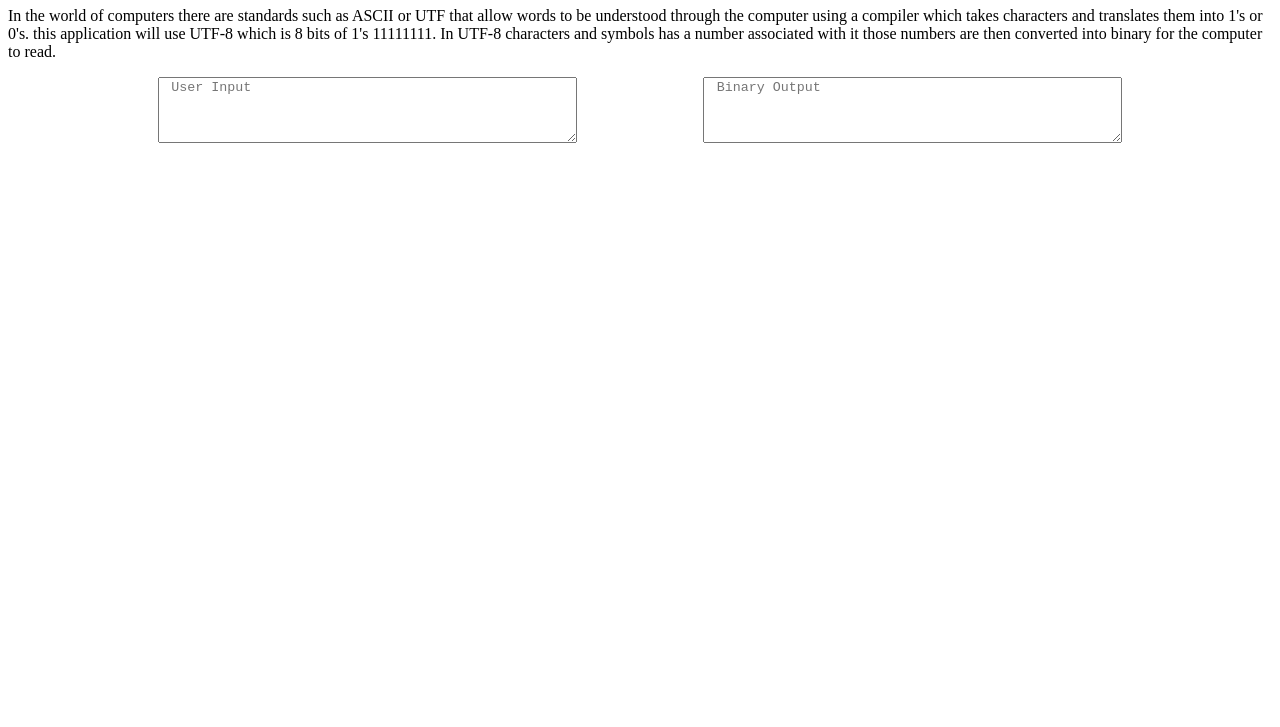
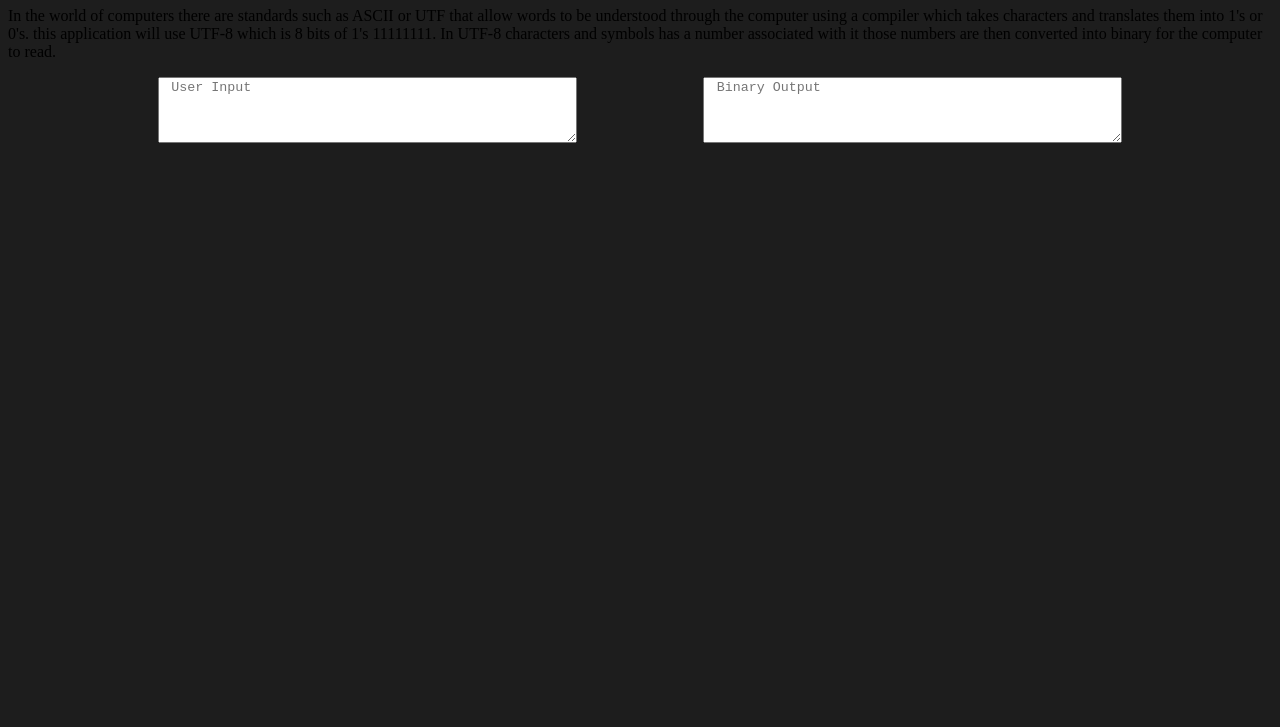
Before and after one commit to sMattSherwood/BinaryWordConverter, a plain HTML site: page index.html in a window 1280 px wide. Shown: the part 73-800 px from the top of the page. Drawn offline with Linux system fonts and the light colour scheme.

Commit message:
background colour

```diff
--- a/style.css
+++ b/style.css
@@ -16,3 +16,6 @@
 .binaryOutput textarea{
     padding-left: 3%
 }
+body{
+    background-color: rgb(29, 29, 29);
+}
```
